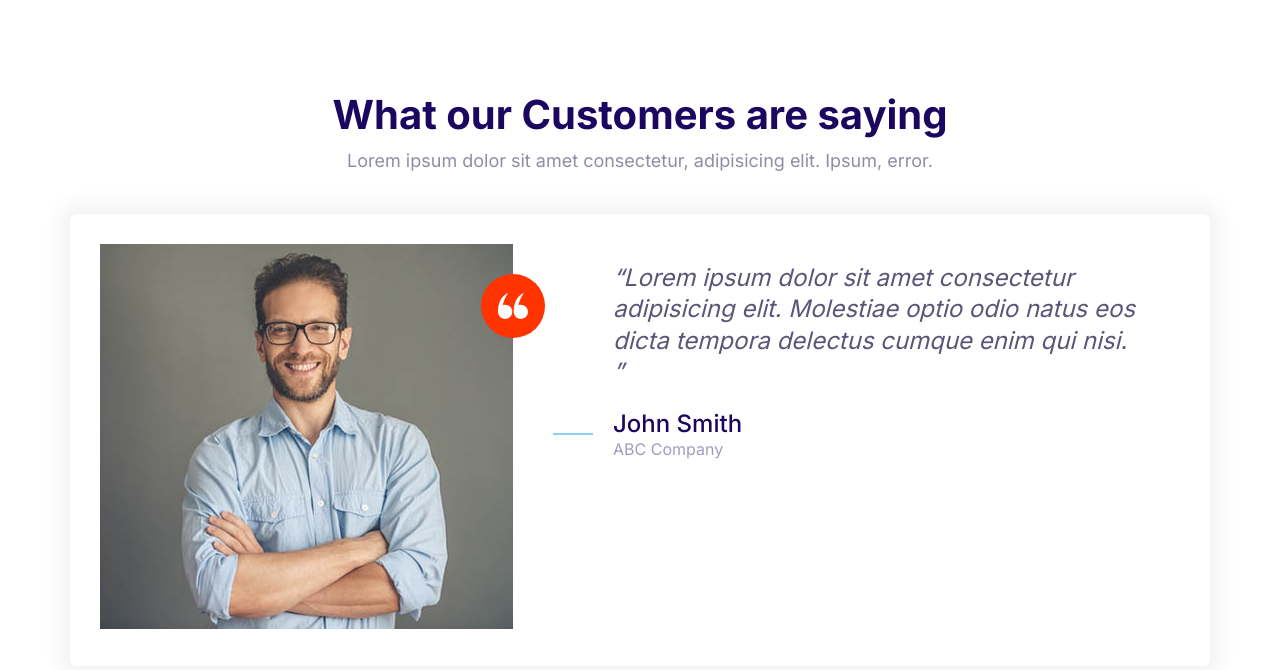
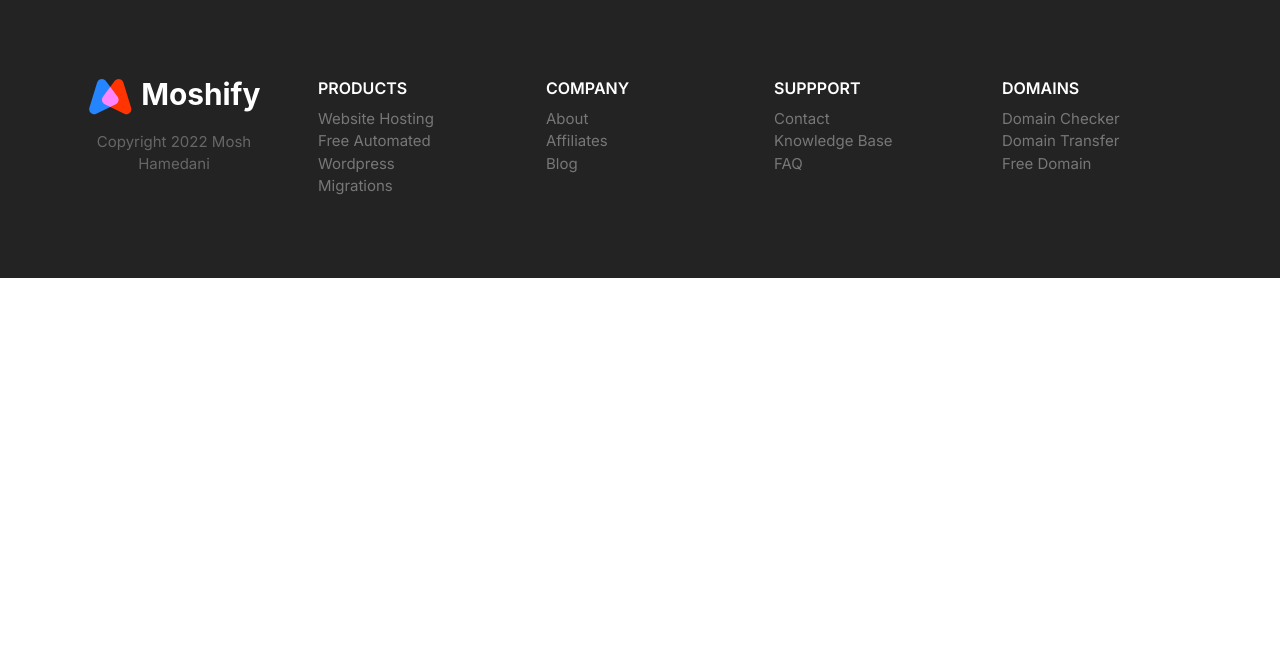
Before and after one commit to Turtles009/moshify_clone, a plain HTML site: page Moshify/index.html in a window 1280 px wide. Drawn offline with Linux system fonts and the light colour scheme.

Commit message:
Build the footer component.

```diff
--- a/Moshify/css/style.css
+++ b/Moshify/css/style.css
@@ -836,3 +836,83 @@ a {
         grid-template-columns: 50% 50%;
     }
 }
+
+/* Footer */
+.footer {
+    background: #232323;
+}
+
+.footer a {
+    color: #777;
+    transition: color 0.2s;
+}
+
+.footer a:hover {
+    color: #fff;
+}
+
+.footer__section {
+    padding: 2rem;
+    border-bottom: 1px solid #393939;
+}
+
+.footer__section .list {
+    margin: 0;
+}
+
+.footer__heading {
+    text-transform: uppercase;
+    font-weight: 600;
+}
+
+.footer__brand {
+    margin-top: 5rem;
+    text-align: center;
+}
+
+.footer__copyright {
+    font-size: 2.1rem;
+    color: #fff;
+    opacity: 0.3;
+}
+
+.footer__image {
+    width: 100%;
+    max-width: 230px;
+}
+
+@media screen and (min-width: 768px) {
+    .footer__grid-section {
+        grid-template-columns: repeat(auto-fit, minmax(10rem, 1fr));
+        /* gap: 4rem 6rem; */
+    }
+
+    .footer .collapsible__chevron {
+        display: none;
+    }
+
+    .footer .collapsible__content {
+        opacity: 1;
+        max-height: 100%;
+        font-size: 1.5rem;
+    }
+
+    .footer__section {
+        border: 0;
+    }
+
+    .footer__brand {
+        order: -1;
+        margin-top: 1rem;
+        justify-self: start;
+        padding-right: 2rem;
+    }
+
+    .footer__heading {
+        font-size: 1.6rem;
+    }
+
+    .footer__copyright {
+        font-size: 1.5rem;
+    }
+}
--- a/Moshify/index.html
+++ b/Moshify/index.html
@@ -16,46 +16,74 @@
 </head>
 
 <body>
-    <section class="block">
-        <header class="block__header">
-            <h2>What our Customers are saying</h2>
-            <p>Lorem ipsum dolor sit amet consectetur, adipisicing elit. Ipsum, error.</p>
+    <footer class="block block--dark footer">
+        <div class="container grid footer__grid-section">
+            <section class="collapsible collapsible--expanded footer__section">
+                <header class="collapsible__header">
+                    <h2 class="collapsible__heading footer__heading">Products</h2>
+                    <svg class="icon icon--white collapsible__chevron">
+                        <use xlink:href="icons/sprite.svg#chevron"></use>
+                    </svg>
                 </header>
-        <div class="container">
-            <div class="card testimonial">
-                <div class="grid grid--1x2">
-                    <div class="testimonial__img">
-                        <img src="icons/testimonial.jpg" alt="A happy, smiling component">
-                        <span class="icon-container icon-container--accent">
-                            <svg class="icon--small icon--white">
-                                <use xlink:href="icons/sprite.svg#quotes"></use>
+                <div class="collapsible__content">
+                    <ul class="list">
+                        <li><a href="#">Website Hosting</a></li>
+                        <li><a href="#">Free Automated Wordpress</a></li>
+                        <li><a href="#">Migrations</a></li>
+                    </ul>
+                </div>
+            </section>
+            <section class="collapsible footer__section">
+                <header class="collapsible__header">
+                    <h2 class="collapsible__heading footer__heading">Company</h2>
+                    <svg class="icon icon--white collapsible__chevron">
+                        <use xlink:href="icons/sprite.svg#chevron"></use>
                     </svg>
-                        </span>
+                </header>
+                <div class="collapsible__content">
+                    <ul class="list">
+                        <li><a href="#">About</a></li>
+                        <li><a href="#">Affiliates</a></li>
+                        <li><a href="#">Blog</a></li>
+                    </ul>
                 </div>
-                    <blockquote class="quote">
-                        <p class="quote__text">Lorem ipsum dolor sit amet consectetur adipisicing elit. Molestiae optio
-                            odio
-                            natus eos
-                            dicta tempora delectus cumque enim qui nisi.
-                        </p>
-                        <footer>
-                            <div class="media">
-                                <div class="media__image">
-                                    <svg class="icon icon--primary quote__line">
-                                        <use xlink:href="icons/sprite.svg#line"></use>
+            </section>
+            <section class="collapsible footer__section">
+                <header class="collapsible__header">
+                    <h2 class="collapsible__heading footer__heading">Suppport</h2>
+                    <svg class="icon icon--white collapsible__chevron">
+                        <use xlink:href="icons/sprite.svg#chevron"></use>
                     </svg>
+                </header>
+                <div class="collapsible__content">
+                    <ul class="list">
+                        <li><a href="#">Contact</a></li>
+                        <li><a href="#">Knowledge Base</a></li>
+                        <li><a href="#">FAQ</a></li>
+                    </ul>
                 </div>
-                                <div class="media__body">
-                                    <h3 class="media__title quote__author">John Smith</h3>
-                                    <p class="quote__org">ABC Company</p>
+            </section>
+            <section class="collapsible footer__section">
+                <header class="collapsible__header">
+                    <h2 class="collapsible__heading footer__heading">Domains</h2>
+                    <svg class="icon icon--white collapsible__chevron">
+                        <use xlink:href="icons/sprite.svg#chevron"></use>
+                    </svg>
+                </header>
+                <div class="collapsible__content">
+                    <ul class="list">
+                        <li><a href="#">Domain Checker</a></li>
+                        <li><a href="#">Domain Transfer</a></li>
+                        <li><a href="#">Free Domain</a></li>
+                    </ul>
                 </div>
+            </section>
+            <section class="footer__brand">
+                <img class="footer__image" src="icons/logo.svg" alt="">
+                <p class="footer__copyright">Copyright 2022 Mosh Hamedani</p>
+            </section>
         </div>
     </footer>
-                    </blockquote>
-                </div>
-            </div>
-        </div>
-    </section>
     <script src="js/main.js"></script>
 </body>
 
```
Also changed, not shown: Moshify/components/footer.html (added, +68 -0 lines). Lines whose indentation alone changed are shown as unchanged.
